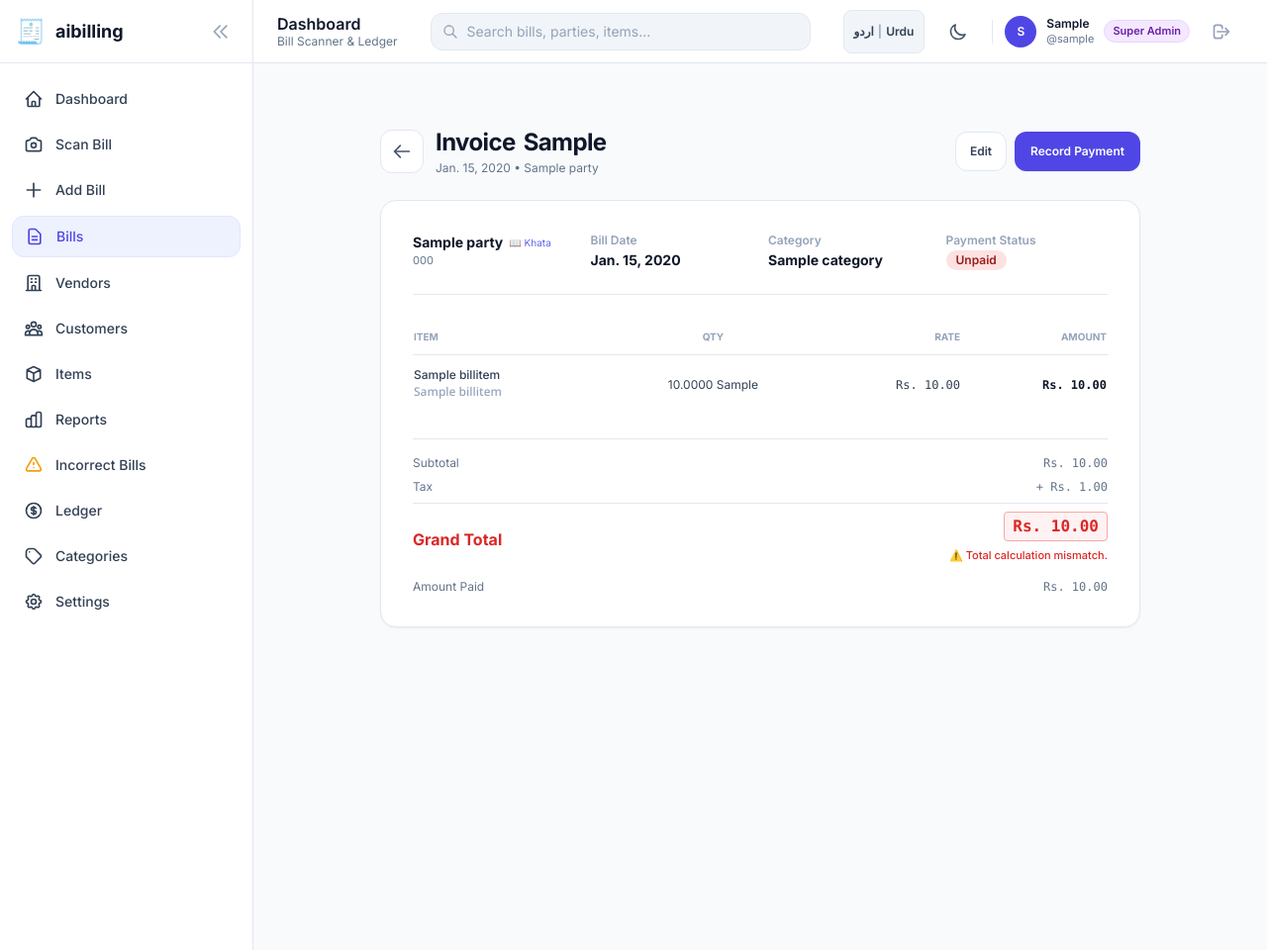
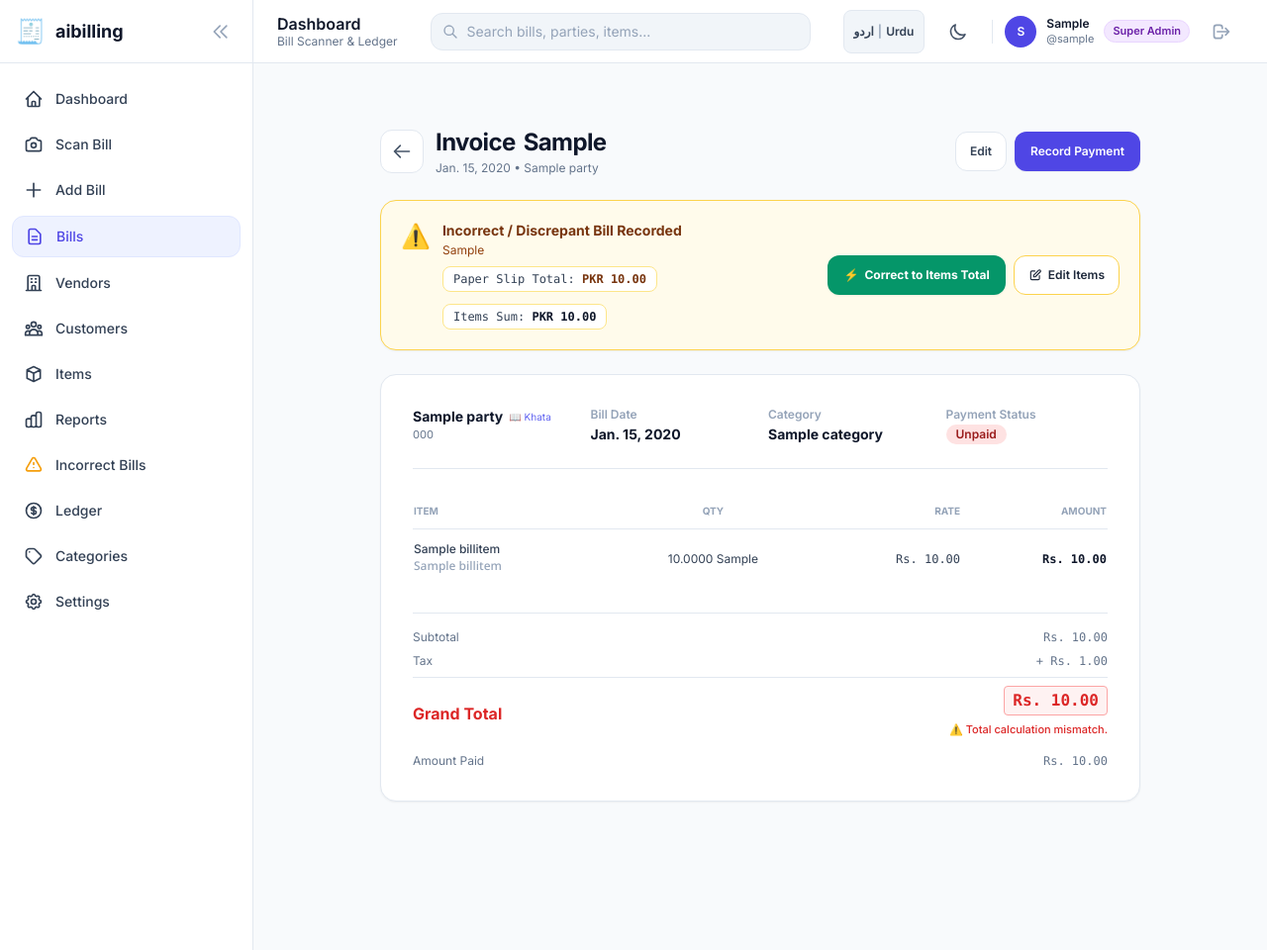
Before and after one commit to asif2641/aibillingpython, a Django app: page /en/bills/1/ in a window 1280 px wide. Shown: the whole page at 99% size. Run offline with Django 4.2, Linux system fonts and the light colour scheme; a user stored in the database is signed in; tables that the repository leaves empty hold one stand-in row (values such as "Sample post"); data that the repository does not hold is empty; some libraries are stand-ins or nearby versions; some web fonts are replaced.

Commit message:
feat: Add later correction and discrepancy resolution workflows from bill detail, edit view, and incorrect bills report

```diff
--- a/bills/templates/bills/bill_detail.html
+++ b/bills/templates/bills/bill_detail.html
@@ -37,6 +37,52 @@
                 </a>
             </div>
         </div>
+
+        {% if bill.has_discrepancy %}
+        <!-- Discrepant Bill Alert & Quick Correction Banner -->
+        <div class="bg-amber-50 dark:bg-amber-950/40 border border-amber-300 dark:border-amber-800/80 rounded-2xl p-5 shadow-sm space-y-3">
+            <div class="flex flex-col sm:flex-row sm:items-center justify-between gap-4">
+                <div class="flex items-start gap-3">
+                    <span class="text-2xl flex-shrink-0">⚠️</span>
+                    <div>
+                        <h3 class="text-sm font-bold text-amber-900 dark:text-amber-200">
+                            {% trans "Incorrect / Discrepant Bill Recorded" %}
+                        </h3>
+                        <p class="text-xs text-amber-800 dark:text-amber-300 mt-0.5">
+                            {{ bill.discrepancy_reason|default:_("This bill was recorded with a difference between paper slip and item line totals.") }}
+                        </p>
+                        {% if bill.original_slip_total %}
+                        <div class="flex flex-wrap items-center gap-3 text-xs font-mono mt-2 text-slate-700 dark:text-slate-300">
+                            <span class="bg-white dark:bg-slate-900 px-2.5 py-1 rounded-lg border border-amber-200 dark:border-amber-900">
+                                {% trans "Paper Slip Total:" %} <strong class="text-amber-900 dark:text-amber-300">PKR {{ bill.original_slip_total|floatformat:2 }}</strong>
+                            </span>
+                            <span class="bg-white dark:bg-slate-900 px-2.5 py-1 rounded-lg border border-amber-200 dark:border-amber-900">
+                                {% trans "Items Sum:" %} <strong class="text-slate-900 dark:text-white">PKR {{ bill.subtotal|floatformat:2 }}</strong>
+                            </span>
+                        </div>
+                        {% endif %}
+                    </div>
+                </div>
+
+                <div class="flex items-center gap-2 flex-shrink-0">
+                    <form method="post" action="{% url 'bills:bill_correct_discrepancy' bill.pk %}" class="inline">
+                        {% csrf_token %}
+                        <button type="submit"
+                                class="px-4 py-2 min-h-[40px] inline-flex items-center gap-1.5 rounded-xl bg-emerald-600 hover:bg-emerald-700 text-white text-xs font-bold shadow-sm transition-colors focus:ring-2 focus:ring-emerald-500"
+                                onclick="return confirm('{% trans "Are you sure you want to update this bill total to match the line items sum and resolve the discrepancy?" %}');">
+                            <span>⚡</span>
+                            <span>{% trans "Correct to Items Total" %}</span>
+                        </button>
+                    </form>
+                    <a href="{% url 'bills:bill_edit' bill.pk %}"
+                       class="px-3.5 py-2 min-h-[40px] inline-flex items-center gap-1.5 rounded-xl border border-amber-300 dark:border-amber-700 bg-white dark:bg-slate-800 text-slate-800 dark:text-slate-200 hover:bg-amber-100/60 dark:hover:bg-slate-700 text-xs font-semibold transition-colors">
+                        <svg class="w-3.5 h-3.5" fill="none" stroke="currentColor" viewBox="0 0 24 24"><path stroke-linecap="round" stroke-linejoin="round" stroke-width="2" d="M11 5H6a2 2 0 00-2 2v11a2 2 0 002 2h11a2 2 0 002-2v-5m-1.414-9.414a2 2 0 112.828 2.828L11.828 15H9v-2.828l8.586-8.586z"/></svg>
+                        <span>{% trans "Edit Items" %}</span>
+                    </a>
+                </div>
+            </div>
+        </div>
+        {% endif %}
 
         <!-- Receipt Card -->
         <div class="bg-white dark:bg-slate-800 rounded-2xl border border-slate-200 dark:border-slate-700/80 shadow-sm p-6 sm:p-8 space-y-6">
--- a/bills/urls.py
+++ b/bills/urls.py
@@ -7,6 +7,7 @@ from django.urls import path
 
 from bills.views import (
     bill_add_view,
+    bill_correct_discrepancy_view,
     bill_delete_view,
     bill_detail_view,
     bill_edit_view,
@@ -24,6 +25,11 @@ urlpatterns = [
     path("trash/", bill_trash_view, name="bill_trash"),
     path("<int:pk>/", bill_detail_view, name="bill_detail"),
     path("<int:pk>/edit/", bill_edit_view, name="bill_edit"),
+    path(
+        "<int:pk>/correct-discrepancy/",
+        bill_correct_discrepancy_view,
+        name="bill_correct_discrepancy",
+    ),
     path("<int:pk>/delete/", bill_delete_view, name="bill_delete"),
     path("<int:pk>/restore/", bill_restore_view, name="bill_restore"),
     path("<int:pk>/payment/", bill_payment_view, name="bill_payment"),
--- a/bills/views.py
+++ b/bills/views.py
@@ -5,6 +5,7 @@ Views for managing, creating, editing, and soft-deleting bills.
 
 from decimal import Decimal
 
+from django.contrib import messages
 from django.contrib.auth.decorators import login_required
 from django.core.exceptions import PermissionDenied
 from django.core.paginator import Paginator
@@ -12,6 +13,7 @@ from django.db.models import Q, Sum
 from django.http import HttpRequest, HttpResponse
 from django.shortcuts import get_object_or_404, redirect, render
 from django.utils import timezone
+from django.utils.translation import gettext as _
 
 from billing.utils import money_round
 from bills.forms import BillForm, BillItemFormSet
@@ -184,6 +186,19 @@ def bill_edit_view(request: HttpRequest, pk: int) -> HttpResponse:
             if formset:
                 formset.save()
             recalculate_bill_totals(bill)
+            if bill.has_discrepancy:
+                bill.has_discrepancy = False
+                bill.discrepancy_reason = ""
+                bill.save(update_fields=["has_discrepancy", "discrepancy_reason"])
+                bill.errors.filter(
+                    error_type__in=[
+                        "math_mismatch",
+                        "subtotal_mismatch",
+                        "grand_total_mismatch",
+                        "missing_field",
+                    ]
+                ).update(is_resolved=True)
+            messages.success(request, _("Bill updated and totals recalculated successfully!"))
             return redirect("bills:bill_detail", pk=bill.pk)
 
         return render(
@@ -204,6 +219,34 @@ def bill_edit_view(request: HttpRequest, pk: int) -> HttpResponse:
         "bills/bill_form.html",
         {"form": form, "formset": formset, "bill": bill},
     )
+
+
+@login_required
+def bill_correct_discrepancy_view(request: HttpRequest, pk: int) -> HttpResponse:
+    """Instantly correct a discrepant bill to match line items total and resolve discrepancies."""
+    bill = get_object_or_404(Bill.objects, pk=pk)
+    if request.method == "POST":
+        recalculate_bill_totals(bill)
+        bill.has_discrepancy = False
+        bill.discrepancy_reason = ""
+        bill.status = Bill.Status.VERIFIED
+        bill.save(update_fields=["has_discrepancy", "discrepancy_reason", "status"])
+        bill.errors.filter(
+            error_type__in=[
+                "math_mismatch",
+                "subtotal_mismatch",
+                "grand_total_mismatch",
+                "missing_field",
+            ]
+        ).update(is_resolved=True)
+        messages.success(
+            request,
+            _(
+                "Bill #%(inv)s has been corrected to PKR %(total)s and discrepancy resolved successfully!"
+            )
+            % {"inv": bill.invoice_no or bill.pk, "total": bill.grand_total},
+        )
+    return redirect("bills:bill_detail", pk=bill.pk)
 
 
 @login_required
```
Also changed, not shown: reports/templates/reports/incorrect_bills.html (+12 -0 lines), tests/test_bills.py (+54 -0 lines).
